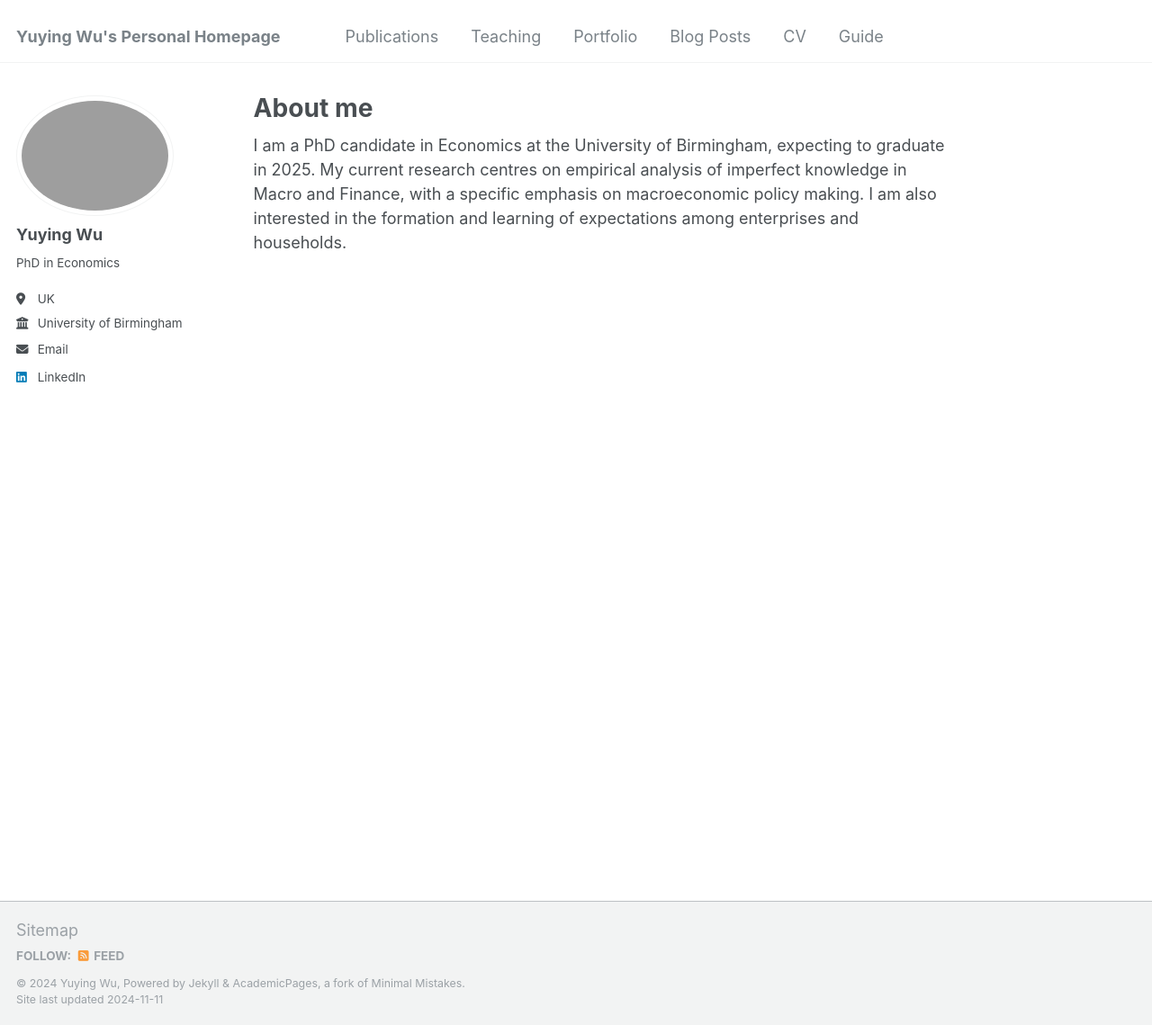
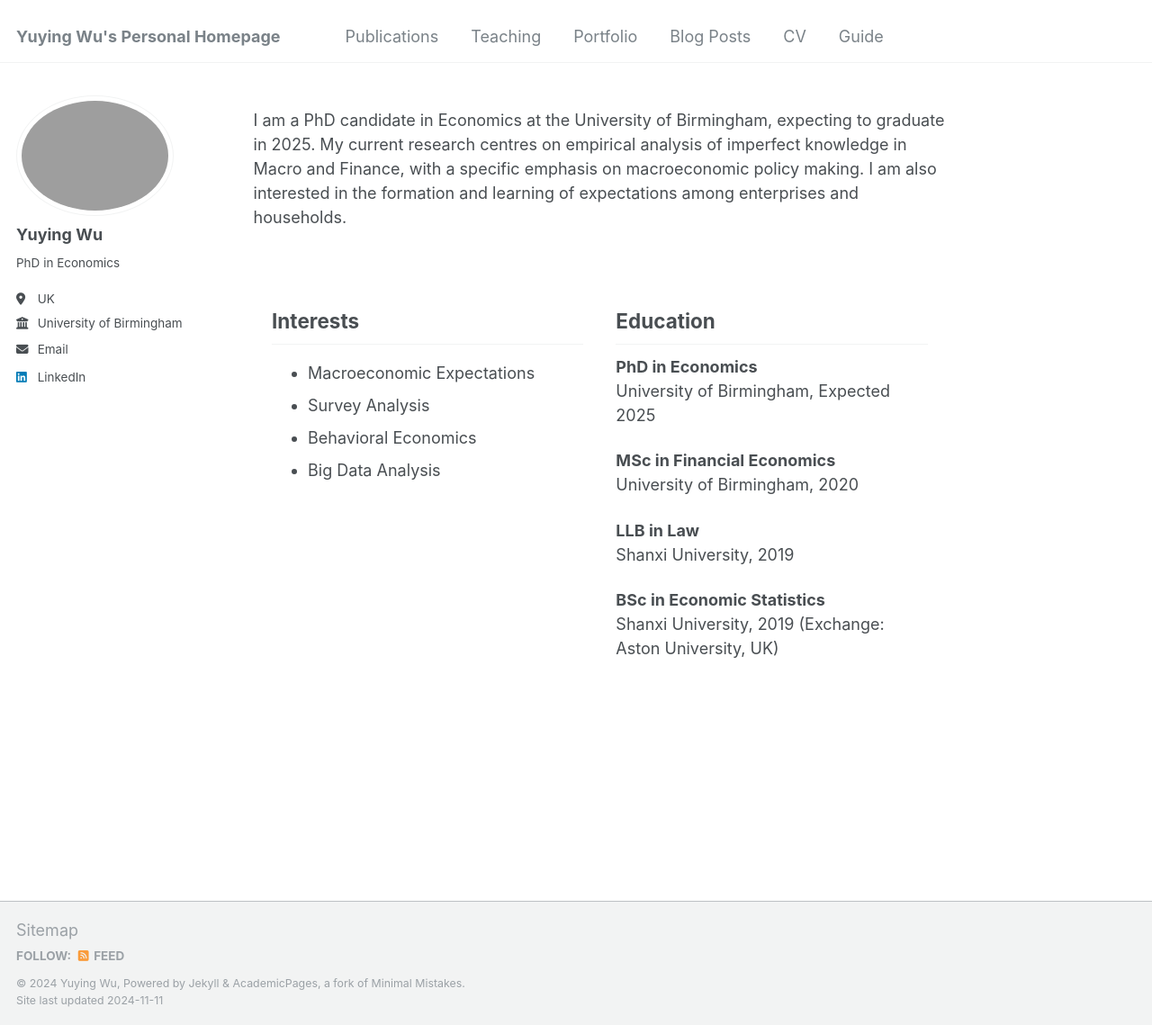
Before and after one commit to YUYINGWU-AURORA/yuying, a Jekyll site: the page built from _pages/about.md, in a window 1280 px wide and 1139 px high. Shown: the whole window at 90% size. Built offline with Jekyll 4.4.1, drawn with Linux system fonts in a browser that asks for light colours.

Commit message:
Update about.md

```diff
--- a/_pages/about.md
+++ b/_pages/about.md
@@ -1,6 +1,6 @@
 ---
 permalink: /
-title: "About me"
+title: ""
 author_profile: true
 redirect_from:
   - /about/
@@ -8,3 +8,26 @@ redirect_from:
 ---
 
 I am a PhD candidate in Economics at the University of Birmingham, expecting to graduate in 2025. My current research centres on empirical analysis of imperfect knowledge in Macro and Finance, with a specific emphasis on macroeconomic policy making. I am also interested in the formation and learning of expectations among enterprises and households.
+
+
+<div style="display: flex; justify-content: center; gap: 2rem; padding-top: 20px;">
+  <!-- Left Column: Interests -->
+  <div style="width: 45%;">
+    <h2>Interests</h2>
+    <ul>
+      <li>Macroeconomic Expectations</li>
+      <li>Survey Analysis</li>
+      <li>Behavioral Economics</li>
+      <li>Big Data Analysis</li>
+    </ul>
+  </div>
+
+  <!-- Right Column: Education -->
+  <div style="width: 45%;">
+    <h2>Education</h2>
+    <p><strong>PhD in Economics</strong><br>University of Birmingham, Expected 2025</p>
+    <p><strong>MSc in Financial Economics</strong><br>University of Birmingham, 2020</p>
+    <p><strong>LLB in Law</strong><br>Shanxi University, 2019</p>
+    <p><strong>BSc in Economic Statistics</strong><br>Shanxi University, 2019 (Exchange: Aston University, UK)</p>
+  </div>
+</div>
```
